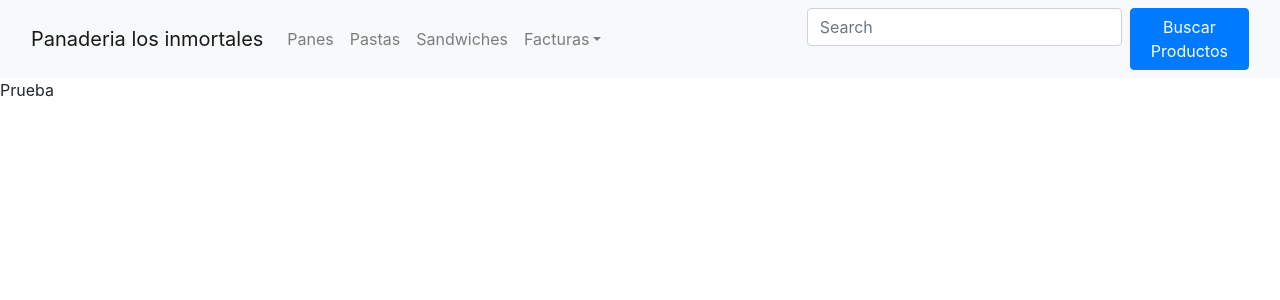
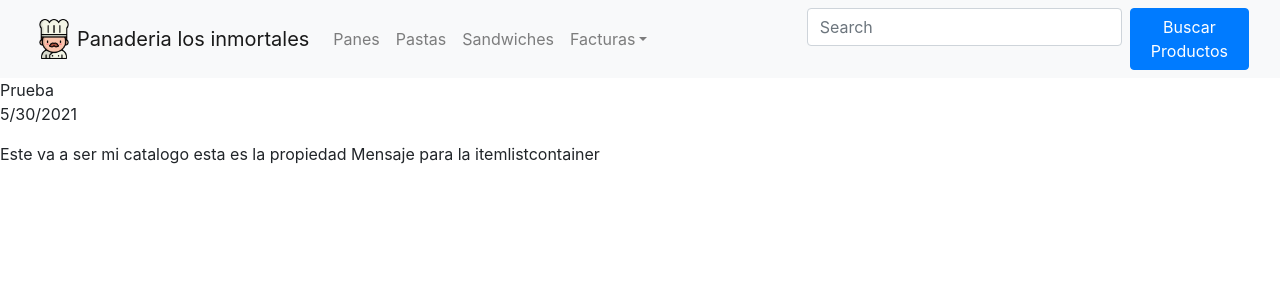
Before and after one commit to nmeinardi86/my-app-1, a React (Create React App) app: page / in a window 1280 px wide. Shown: the top 300 px of the page. Built offline with nearby package versions, Linux system fonts and the light colour scheme.

Commit message:
icono en el nav bar y itemlistcontainer c prop

```diff
--- a/index.html
+++ b/index.html
@@ -0,0 +1 @@
+<img src=".baker.png" alt="">
--- a/src/App.css
+++ b/src/App.css
@@ -34,6 +34,14 @@
   color: #61dafb;
 }
 
+
+#logo{
+  width: 40px;
+  margin: 3px;
+
+
+}
+
 @keyframes App-logo-spin {
   from {
     transform: rotate(0deg);
--- a/src/App.js
+++ b/src/App.js
@@ -1,10 +1,11 @@
 import './App.css';
 import NavBar from './components/NavBar/NavBar.js';
+import ItemListContainer from './components/ItemListContainer/ItemListContainer.js';
 import 'bootstrap/dist/css/bootstrap.css';
 
 function App() {
  return <>
-  <link
+      <link
   rel="stylesheet"
   href="https://cdn.jsdelivr.net/npm/bootstrap@4.6.0/dist/css/bootstrap.min.css"
   integrity="sha384-B0vP5xmATw1+K9KRQjQERJvTumQW0nPEzvF6L/Z6nronJ3oUOFUFpCjEUQouq2+l"
@@ -14,6 +15,9 @@ function App() {
    <NavBar />
    <div>Prueba</div>
 
+   <p>{new Date().toLocaleDateString()}</p>
+
+   <ItemListContainer greetings="Mensaje para la itemlistcontainer" />
 
   </>;
 }
--- /dev/null
+++ b/src/components/CartWidget/CartWidget.js
@@ -0,0 +1,11 @@
+import '../../App.css';
+import logo from './baker.png';
+
+function CartWidget(){
+
+    return <>
+     <img src={logo} alt="Logo" id="logo"/>
+    </>;
+}
+
+export default CartWidget;
--- /dev/null
+++ b/src/components/ItemListContainer/ItemListContainer.js
@@ -0,0 +1,11 @@
+import '../../App.css';
+
+
+function ItemListContainer(props){
+
+    return <>
+     <div>Este va a ser mi catalogo esta es la propiedad {props.greetings}</div>
+    </>;
+}
+
+export default ItemListContainer;
--- a/src/components/NavBar/NavBar.js
+++ b/src/components/NavBar/NavBar.js
@@ -1,14 +1,18 @@
 
 import '../../App.css';
+import CartWidget from '../CartWidget/CartWidget.js';
 
 
 function NavBar (){
  return <>
     <nav className="navbar navbar-expand-lg navbar-light bg-light" id="navbar">
         <div className="container-fluid">
+          <CartWidget />
           <a className="navbar-brand" href="#navbar">Panaderia los inmortales</a>
           <button className="navbar-toggler" type="button" data-bs-toggle="collapse" data-bs-target="#navbarSupportedContent" aria-controls="navbarSupportedContent" aria-expanded="false" aria-label="Toggle navigation">
-            <span className="navbar-toggler-icon"></span>
+            <span className="navbar-toggler-icon">
+
+            </span>
           </button>
         <div className="collapse navbar-collapse" id="navbarSupportedContent">
         <ul className="navbar-nav me-auto mb-2 mb-lg-0">
```
Also changed, not shown: src/components/CartWidget/baker.png (added).
